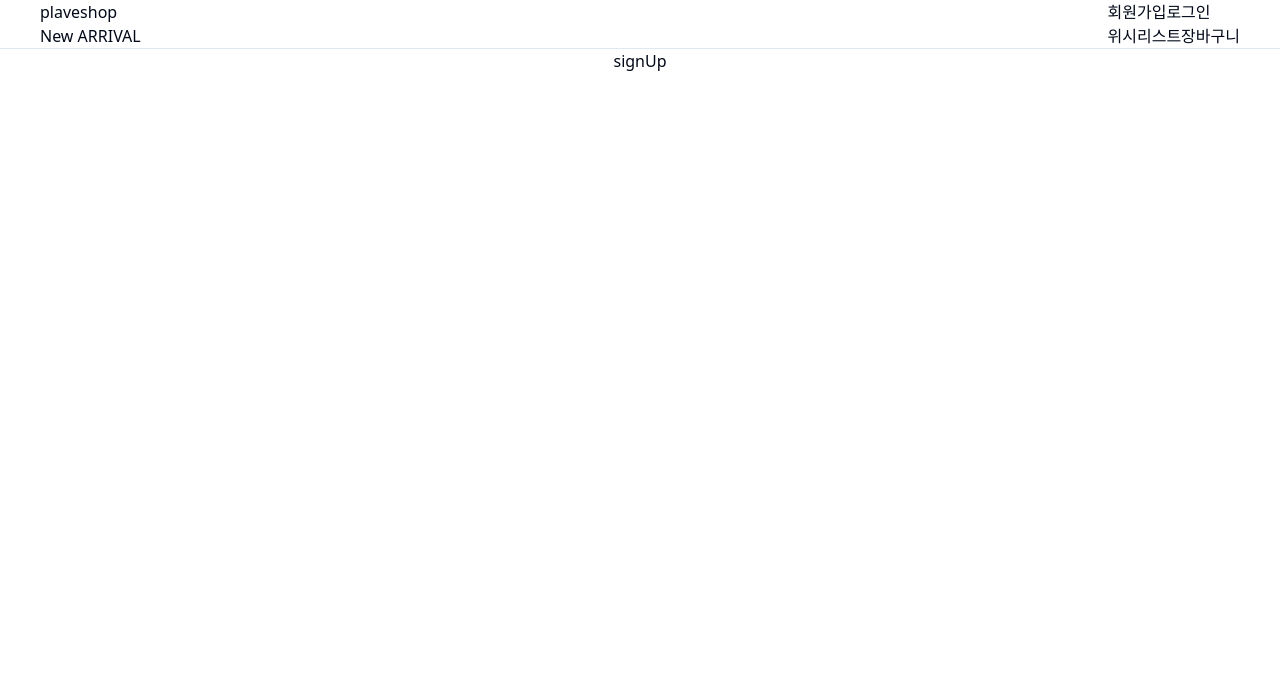
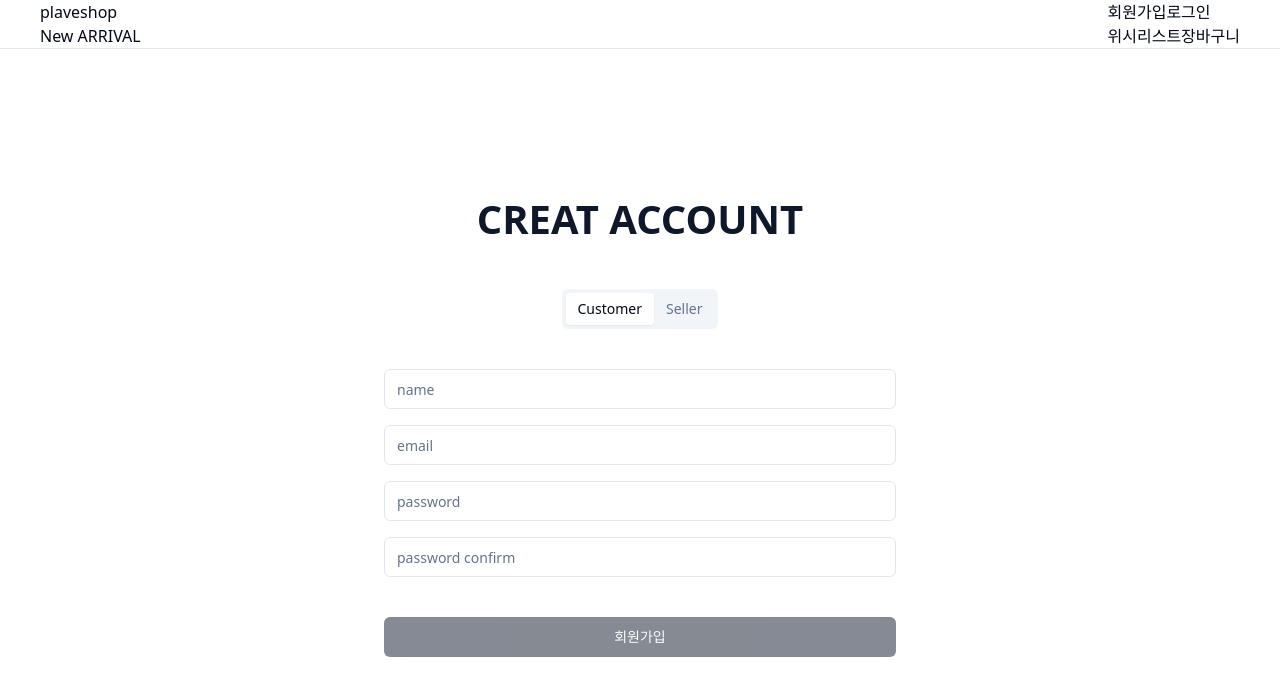
Before and after one commit to poan1221/hanghea99_-commerce, a React (Vite) app: page / in a window 1280 px wide. Both pictures are taken after a click on the button "회원가입". Shown: the top 696 px of the page. Built offline with nearby package versions, Linux system fonts and the light colour scheme.

Commit message:
[feature] 회원가입 페이지 디자인, form 유효성 적용

```diff
--- a/src/firebase.ts
+++ b/src/firebase.ts
@@ -1,15 +1,15 @@
-import firebase from "firebase/compat/app";
+import { initializeApp } from "firebase/app";
+import { getAuth } from "firebase/auth";
 
 const firebaseConfig = {
-  apiKey: `${process.env.VITE_APP_FIREBASE_API_KEY}`,
-  authDomain: `${process.env.VITE_APP_FIREBASE_AUTH_DOMAIN}`,
-  projectId: `${process.env.VITE_APP_FIREBASE_PROJECT_ID}`,
-  storageBucket: `${process.env.VITE_APP_FIREBASE_STORAGE_BUCKET}`,
-  messagingSenderId: `${process.env.VITE_APP_FIREBASE_MESSAGING_SENDER_ID}`,
-  appId: `${process.env.VITE_APP_FIREBASE_APP_ID}`,
-  measurementId: `${process.env.VITE_APP_FIREBASE_MEASUREMENT_ID}`,
+  apiKey: import.meta.env.VITE_APP_FIREBASE_API_KEY,
+  authDomain: import.meta.env.VITE_APP_FIREBASE_AUTH_DOMAIN,
+  projectId: import.meta.env.VITE_APP_FIREBASE_PROJECT_ID,
+  storageBucket: import.meta.env.VITE_APP_FIREBASE_STORAGE_BUCKET,
+  messagingSenderId: import.meta.env.VITE_APP_FIREBASE_MESSAGING_SENDER_ID,
+  appId: import.meta.env.VITE_APP_FIREBASE_APP_ID,
+  measurementId: import.meta.env.VITE_APP_FIREBASE_MEASUREMENT_ID,
 };
 
-firebase.initializeApp(firebaseConfig);
-
-export default firebase;
+export const app = initializeApp(firebaseConfig);
+export const authService = getAuth(app);
--- a/src/pages/Login.tsx
+++ b/src/pages/Login.tsx
@@ -5,15 +5,12 @@ import { Form, FormControl, FormField, FormItem } from "@/components/ui/form";
 import { Input } from "@/components/ui/input";
 import { Button } from "@/components/ui/button";
 
-interface IForm {
-  email: string;
-  password: string;
-}
+import { ISignUpForm } from "@/types/user";
 
 export const Login = () => {
   const { moveSignup } = useNavigate();
 
-  const form = useForm<IForm>({
+  const form = useForm<ISignUpForm>({
     defaultValues: {
       email: "",
       password: "",
@@ -24,7 +21,7 @@ export const Login = () => {
   const password = form.watch("password");
   const allWrite = !email || !password;
 
-  function onSubmit(values: IForm) {
+  function onSubmit(values: ISignUpForm) {
     // 로그인 기능 추가 _ firebase 사용
   }
 
@@ -56,9 +53,11 @@ export const Login = () => {
               </FormItem>
             )}
           />
-          <Button type="submit" className="w-full" disabled={allWrite}>
-            로그인
-          </Button>
+          <div className="pt-6">
+            <Button type="submit" className="w-full" disabled={allWrite}>
+              로그인
+            </Button>
+          </div>
           <div
             className="text-right cursor-pointer"
             onClick={() => moveSignup()}
--- a/src/pages/SignUp.tsx
+++ b/src/pages/SignUp.tsx
@@ -1,7 +1,205 @@
+import { useForm } from "react-hook-form";
+import { z } from "zod";
+import { zodResolver } from "@hookform/resolvers/zod";
+
+import {
+  Form,
+  FormControl,
+  FormField,
+  FormItem,
+  FormMessage,
+} from "@/components/ui/form";
+import { Input } from "@/components/ui/input";
+import { Button } from "@/components/ui/button";
+import { Tabs, TabsContent, TabsList, TabsTrigger } from "@/components/ui/tabs";
+import { ISignUpForm } from "@/types/user";
+
 export const SignUp = () => {
+  const form = useForm<ISignUpForm>({
+    resolver: zodResolver(formSchema),
+    mode: "onChange",
+    defaultValues: {
+      userType: "customer",
+      email: "",
+      nickname: "",
+      password: "",
+      passwordConfirm: "",
+      employeeCode: "",
+    },
+  });
+
+  const userType = form.watch("userType");
+  const email = form.watch("email");
+  const name = form.watch("nickname");
+  const password = form.watch("password");
+  const passwordConfirm = form.watch("passwordConfirm");
+  const employeeCode = form.watch("employeeCode");
+  const allWrite =
+    !userType || !email || !name || !password || !passwordConfirm;
+
+  function onSubmit(values: ISignUpForm) {
+    // 회원가입 기능 추가
+  }
+
   return (
-    <section>
-      <div>signUp</div>
+    <section className="max-w-lg section-py mx-auto">
+      <h2 className="text-slate-900 font-bold text-[40px] pb-10">
+        CREAT ACCOUNT
+      </h2>
+      <Form {...form}>
+        <form
+          onSubmit={form.handleSubmit(onSubmit)}
+          className="space-y-4 text-left"
+        >
+          <FormField
+            control={form.control}
+            name="userType"
+            render={({ field }) => (
+              <FormItem className="flex justify-center">
+                <FormControl>
+                  <Tabs
+                    onValueChange={field.onChange}
+                    defaultValue={field.value}
+                    className="w-full text-center"
+                  >
+                    <TabsList className="mb-6">
+                      <TabsTrigger value="customer" className="w-50">
+                        Customer
+                      </TabsTrigger>
+                      <TabsTrigger value="seller">Seller</TabsTrigger>
+                    </TabsList>
+                    <TabsContent value="seller">
+                      <FormField
+                        name="employeeCode"
+                        render={() => (
+                          <FormItem className="text-left">
+                            <FormControl>
+                              <Input
+                                placeholder="employeeCode"
+                                {...form.register("employeeCode", {
+                                  setValueAs: (value) => value.trim(),
+                                })}
+                              />
+                            </FormControl>
+                            <FormMessage />
+                          </FormItem>
+                        )}
+                      />
+                    </TabsContent>
+                  </Tabs>
+                </FormControl>
+              </FormItem>
+            )}
+          />
+          <FormField
+            name="name"
+            render={() => (
+              <FormItem>
+                <FormControl>
+                  <Input
+                    placeholder="name"
+                    {...form.register("nickname", {
+                      setValueAs: (value) => value.trim(),
+                    })}
+                  />
+                </FormControl>
+                <FormMessage />
+              </FormItem>
+            )}
+          />
+          <FormField
+            name="email"
+            render={() => (
+              <FormItem>
+                <FormControl>
+                  <Input
+                    placeholder="email"
+                    {...form.register("email", {
+                      setValueAs: (value) => value.trim(),
+                    })}
+                  />
+                </FormControl>
+                <FormMessage />
+              </FormItem>
+            )}
+          />
+          <FormField
+            name="password"
+            render={() => (
+              <FormItem>
+                <FormControl>
+                  <Input
+                    type="password"
+                    placeholder="password"
+                    {...form.register("password")}
+                  />
+                </FormControl>
+                <FormMessage />
+              </FormItem>
+            )}
+          />
+          <FormField
+            name="passwordConfirm"
+            render={() => (
+              <FormItem>
+                <FormControl>
+                  <Input
+                    type="password"
+                    placeholder="password confirm"
+                    {...form.register("passwordConfirm")}
+                  />
+                </FormControl>
+                <FormMessage />
+              </FormItem>
+            )}
+          />
+          <div className="pt-6">
+            <Button
+              type="submit"
+              className="w-full"
+              disabled={
+                userType == "customer" ? allWrite : allWrite || !employeeCode
+              }
+            >
+              회원가입
+            </Button>
+          </div>
+        </form>
+      </Form>
     </section>
   );
 };
+
+const formSchema = z
+  .object({
+    userType: z.enum(["customer", "seller"]),
+    email: z.string().email("! 유효하지 않은 이메일 주소입니다."),
+    nickname: z.string().min(1, "! 이름을 입력해 주세요."),
+    password: z
+      .string()
+      .min(8, { message: "! 비밀번호는 최소 8자 이상이어야 합니다." })
+      .refine(
+        (val) =>
+          /^(?=.*[a-z])(?=.*[A-Z])(?=.*\d)(?=.*[@$!%*?&])[A-Za-z\d@$!%*?&]{8,}$/.test(
+            val
+          ) ||
+          /^(?=.*[a-z])(?=.*[A-Z])(?=.*\d)[A-Za-z\d]{8,}$/.test(val) ||
+          /^(?=.*[a-z])(?=.*[A-Z])(?=.*[@$!%*?&])[A-Za-z@$!%*?&]{8,}$/.test(
+            val
+          ) ||
+          /^(?=.*[a-z])(?=.*\d)(?=.*[@$!%*?&])[a-z\d@$!%*?&]{8,}$/.test(val),
+        {
+          message:
+            "! 비밀번호는 대문자, 소문자, 숫자, 특수문자 중 3종류를 포함해야 합니다.",
+        }
+      ),
+    passwordConfirm: z.string(),
+    employeeCode: z
+      .string()
+      .regex(/^\d+$/, "! 숫자만 입력해 주세요.")
+      .min(10, "! 직원 코드는 10자리 숫자입니다."),
+  })
+  .refine((data) => data.password === data.passwordConfirm, {
+    message: "! 비밀번호가 일치하지 않습니다.",
+    path: ["passwordConfirm"],
+  });
--- /dev/null
+++ b/src/types/user.ts
@@ -0,0 +1,13 @@
+export interface ILoginForm {
+  email: string;
+  password: string;
+}
+
+export interface ISignUpForm {
+  userType: "customer" | "seller";
+  email: string;
+  nickname: string;
+  password: string;
+  passwordConfirm: string;
+  employeeCode: string;
+}
```
Also changed, not shown: src/index.css (indentation only).
